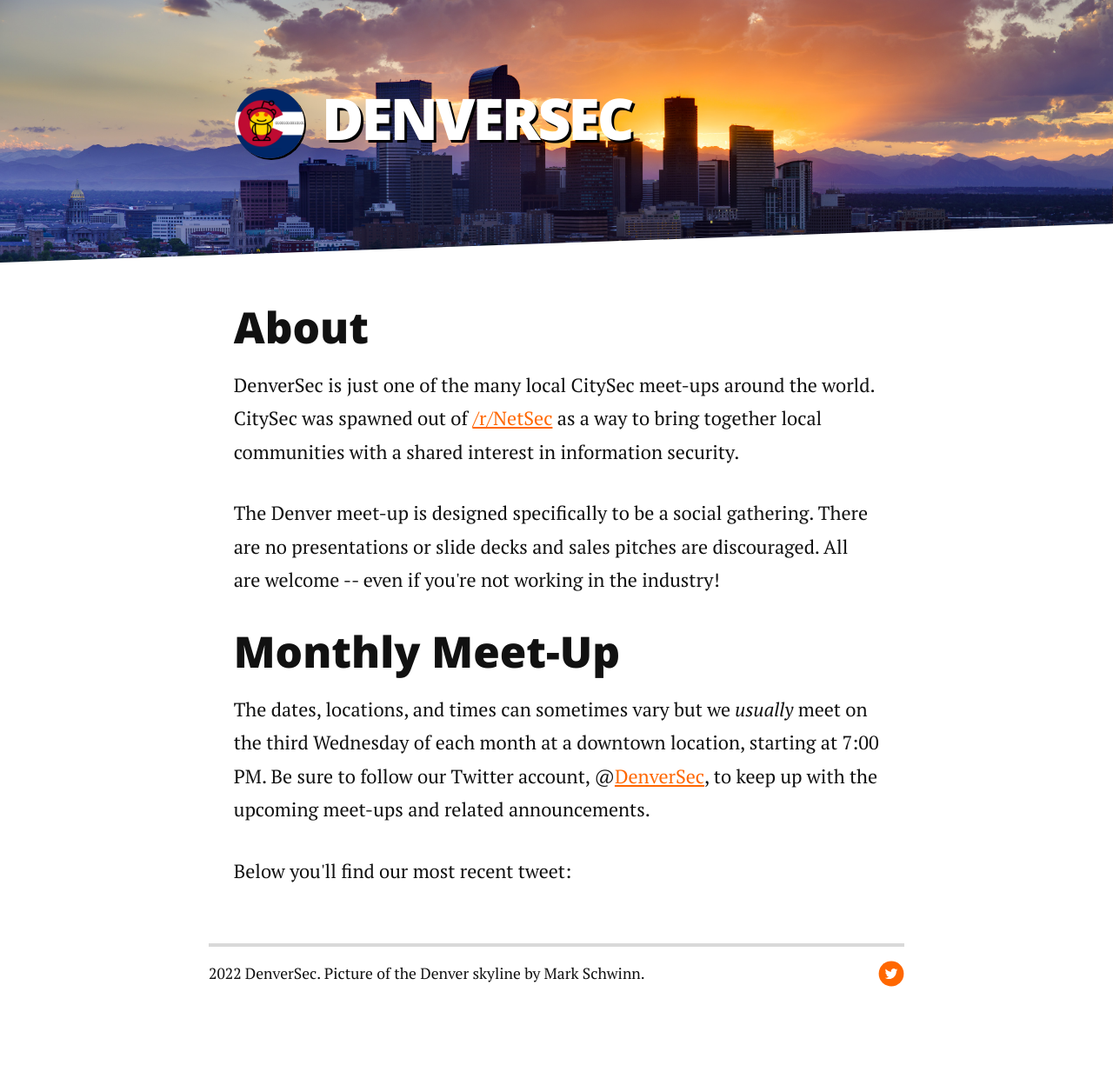
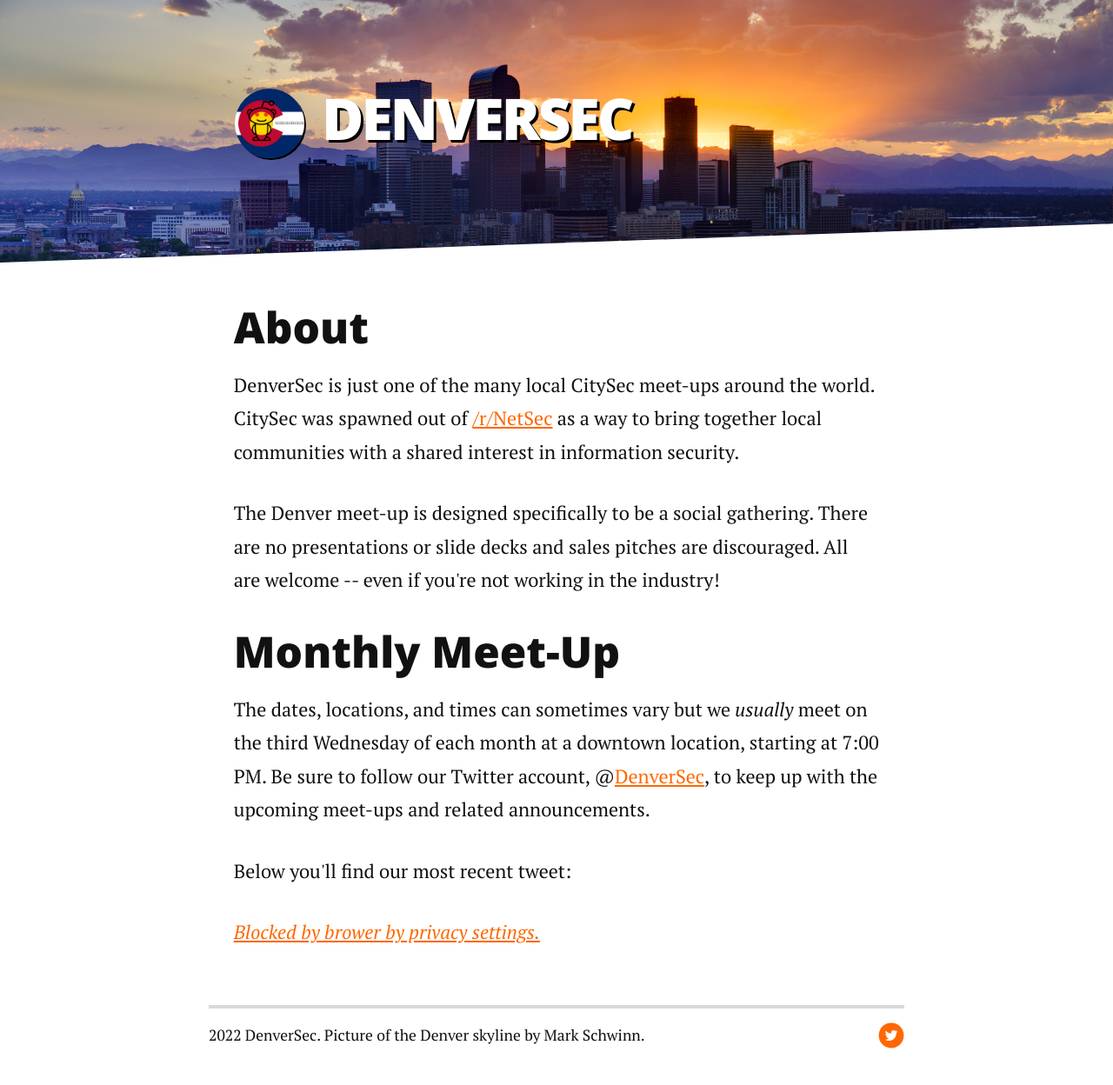
Before and after one commit to denversec/denversec.github.io, a Jekyll site: the page built from index.html, in a window 1280 px wide. Shown: the whole page at 87% size. Built offline with Jekyll 4.4.1, drawn with Linux system fonts in a browser that asks for light colours; nearby versions of some CDN libraries; comment, search, counter and statistics services are not loaded; before the commit the page ends 1177 px from its top, so only the background shows below that.

Commit message:
Add note about blocked twitter content

```diff
--- a/index.html
+++ b/index.html
@@ -21,7 +21,7 @@ layout: default
 
   <p>Below you'll find our most recent tweet:</p>
   <p id="tweet">
-    <a class="twitter-timeline" href="https://twitter.com/{{ site.social.twitter }}" data-tweet-limit="1" data-width="400"></a>
+    <a class="twitter-timeline" href="https://twitter.com/{{ site.social.twitter }}" data-tweet-limit="1" data-width="400"><i>Blocked by brower by privacy settings.</i></a>
     <script async src="https://platform.twitter.com/widgets.js" charset="utf-8"></script>
   </p>
 
```
